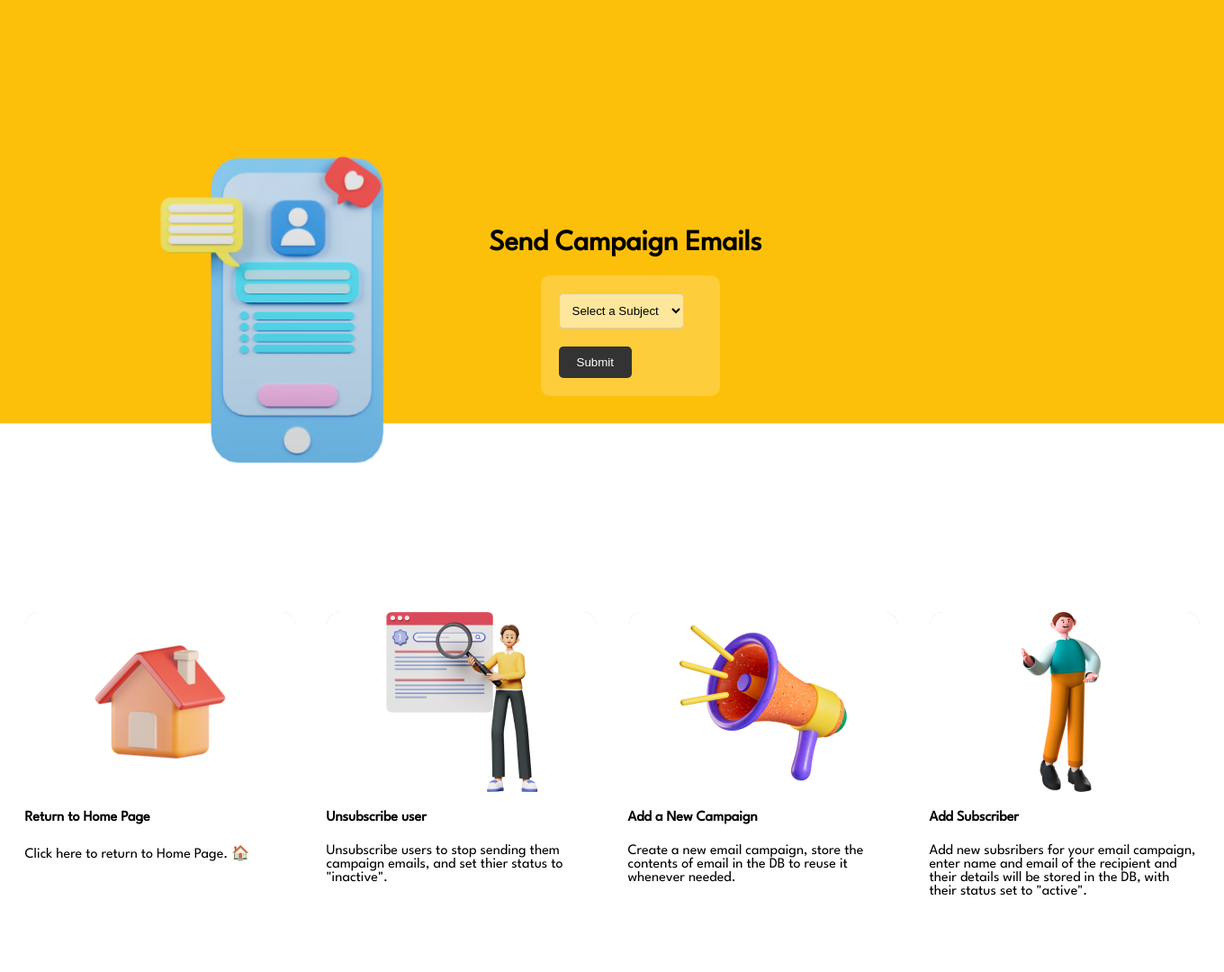
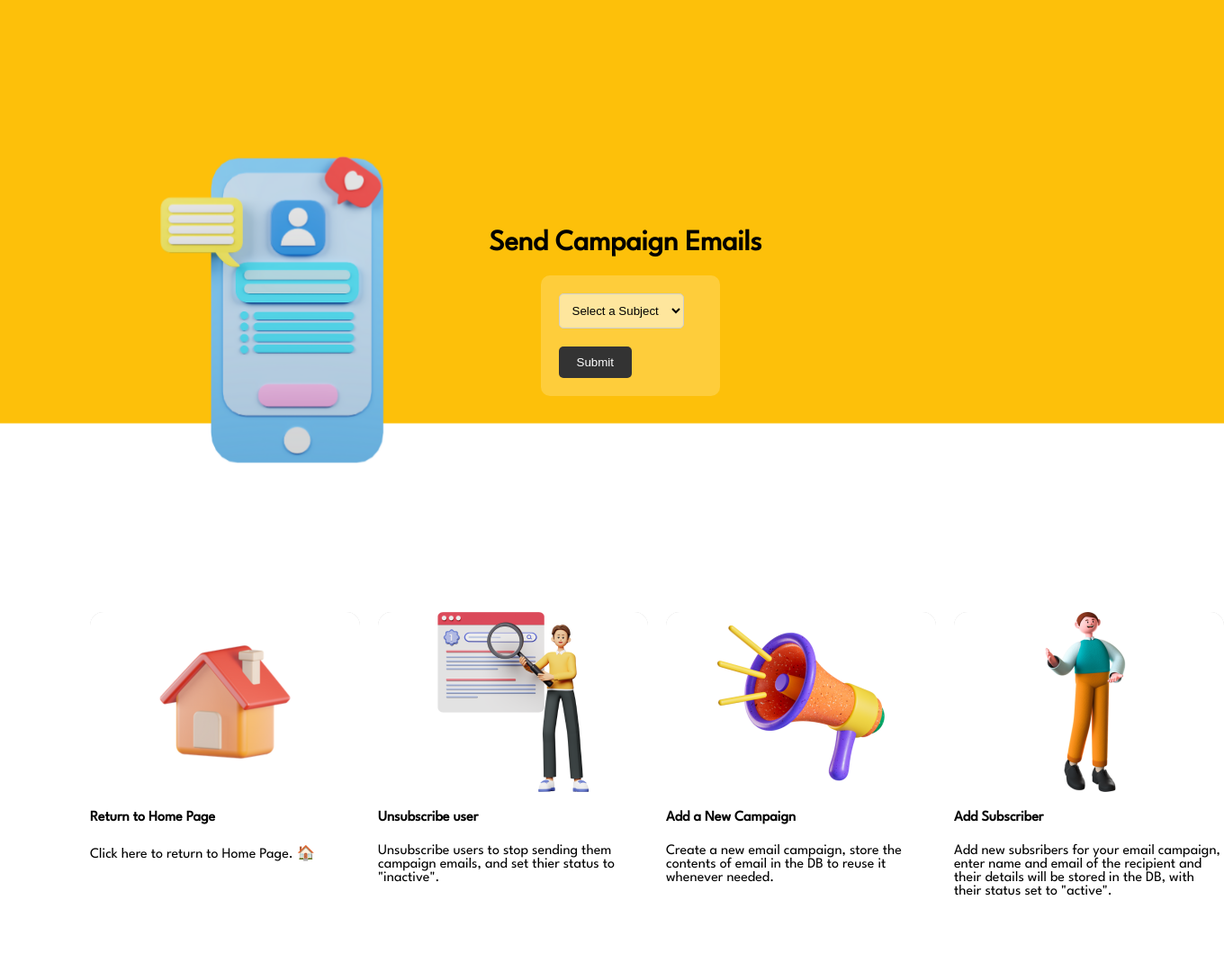
Before and after one commit to utkarsh23kushwaha/mailed-it, a Django app: template templates/send_mail.html in a window 1360 px wide. Shown: the whole page at 90% size. Run offline with Django 3.2, Linux system fonts and the light colour scheme; the template is opened without the code that fills it, so the values that code supplies are empty.

Commit message:
Update send_mail.html

```diff
--- a/templates/send_mail.html
+++ b/templates/send_mail.html
@@ -63,8 +63,8 @@
             display: flex;
             justify-content: space-around;
             padding-bottom: 200px;
-            padding-left: 20px;
-            padding-right: 20px;
+            padding-left: 100px;
+            padding-right: 100px;
 
             gap: 20px;
             margin-top: 20px;
```
